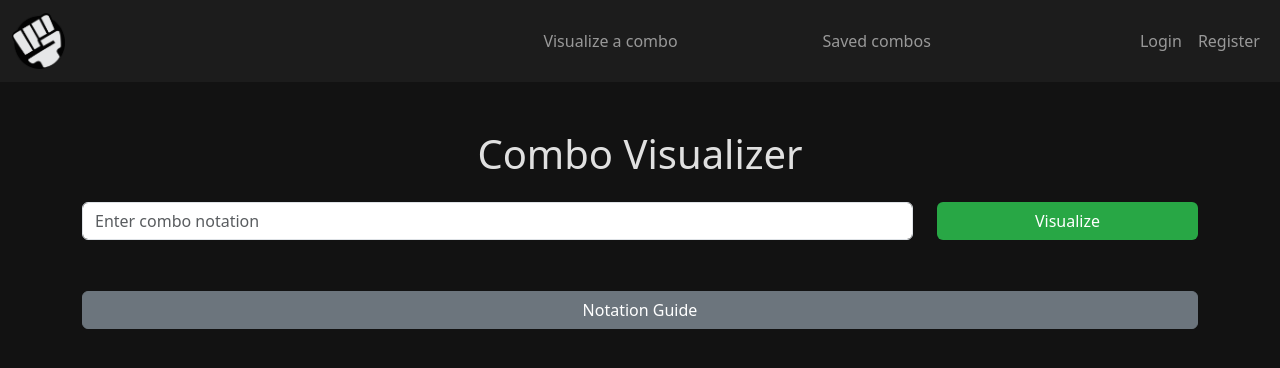
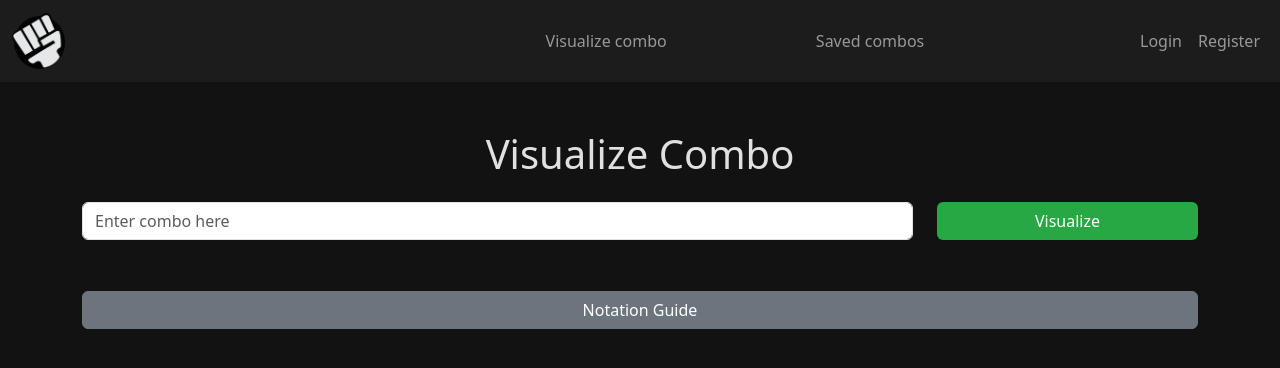
Before and after one commit to Sobearr/Combo-Visualizer, a Flask app: page /combo/visualizer in a window 1280 px wide. Shown: the top 368 px of the page. Run offline with Flask 3, Linux system fonts and the light colour scheme; some libraries are stand-ins or nearby versions.

Commit message:
Changed page 'visualized a combo' to 'visualize combo', also changed input placeholder in that page

```diff
--- a/combovis/blueprints/combo/templates/combo/visualizer.html
+++ b/combovis/blueprints/combo/templates/combo/visualizer.html
@@ -18,13 +18,13 @@
             {% endfor %}
         {% endif %}
     {% endwith %}
-    <h1 class="text-center">Combo Visualizer</h1>
+    <h1 class="text-center">Visualize Combo</h1>
 
     <form class="my-4" action="#" method="post">
         <div class="row">
             <div class="col-md-9">
                 <input type="hidden" name="csrf_token" value="{{ csrf_token() }}"/>
-                <input type="text" name="combo_string" id="comboInput" class="form-control" placeholder="Enter combo notation" required>
+                <input type="text" name="combo_string" id="comboInput" class="form-control" placeholder="Enter combo here" required>
             </div>
             <div class="col-md-3">
                 <input type="submit" class="btn btn-custom w-100" value="Visualize">
--- a/combovis/templates/base.html
+++ b/combovis/templates/base.html
@@ -60,7 +60,7 @@
             <div class="collapse navbar-collapse" id="navbarNav">
                 <ul class="navbar-nav ms-auto w-100">
                     <li class="nav-item mx-lg-auto">
-                        <a href="{{ url_for('combo.visualizer') }}" class="nav-link">Visualize a combo</a>
+                        <a href="{{ url_for('combo.visualizer') }}" class="nav-link">Visualize combo</a>
                     </li>
                     <li class="nav-item mx-lg-auto">
                         <a href="{{ url_for('combo.favourite')}}" class="nav-link">Saved combos</a>
```
